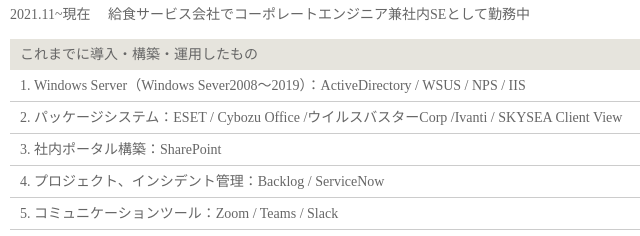
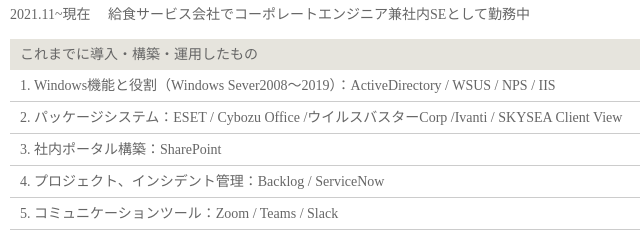
Before and after one commit to nkgw-k/portfolio, a plain HTML site: page index.html in a window 1280 px wide. Shown: the part 490-726 px from the top of the page, 250-890 px from the left. Drawn offline with nearby package versions, Linux system fonts and the light colour scheme.

Commit message:
Update index.html

```diff
--- a/index.html
+++ b/index.html
@@ -37,7 +37,7 @@
                     <h2>これまでに導入・構築・運用したもの</h2>
                     <div class="detail2">
                         <ol>
-                            <li>Windows Server（Windows Sever2008～2019）：ActiveDirectory / WSUS / NPS / IIS</li>
+                            <li>Windows機能と役割（Windows Sever2008～2019）：ActiveDirectory / WSUS / NPS / IIS</li>
                             <li>パッケージシステム：ESET / Cybozu Office /ウイルスバスターCorp /Ivanti / SKYSEA Client View</li>
                             <li>社内ポータル構築：SharePoint</li>
                             <li>プロジェクト、インシデント管理：Backlog / ServiceNow </li>
```
